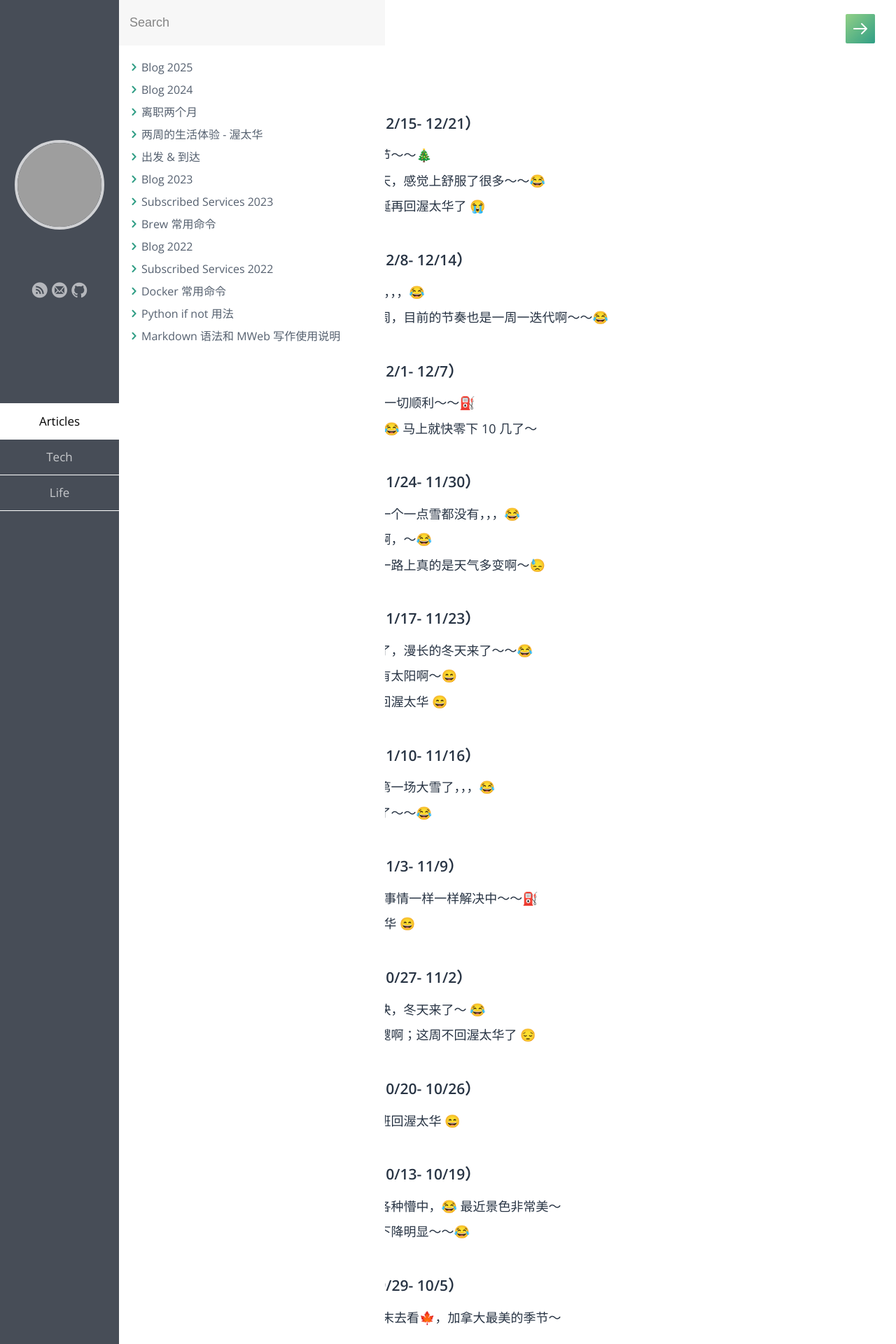
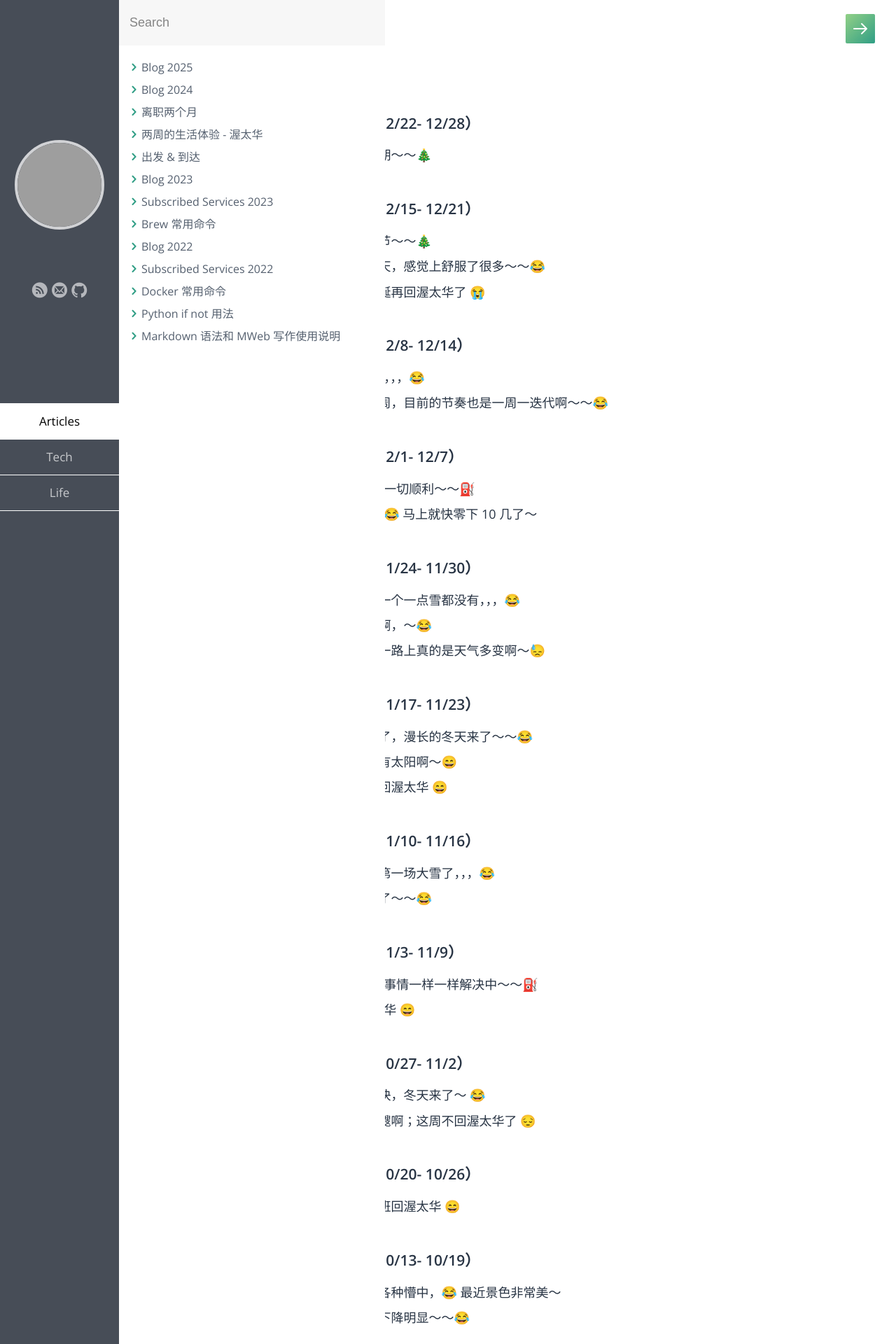
Before and after one commit to samxupeiran/samxupeiran.github.io, a Jekyll site: the page built from _posts/life/2025-01-02-my-blog.md, in a window 1280 px wide. Shown: the top 1920 px of the page at 70% size. Built offline with Jekyll 4.4.1, drawn with Linux system fonts in a browser that asks for light colours; some web fonts are replaced; some of the changed text lies outside the part shown; grey boxes are pictures that could not be loaded.

Commit message:
feat: add weekly blog 12/22

```diff
--- a/_posts/life/2025-01-02-my-blog.md
+++ b/_posts/life/2025-01-02-my-blog.md
@@ -5,6 +5,9 @@ category: Life
 tags: Blog
 ---
 
+
+- ### 2025 年 12 月 第 4 周（12/22- 12/28）
+     - 12/22 圣诞周了，期待假期～～🎄
 
 - ### 2025 年 12 月 第 3 周（12/15- 12/21）
      - 12/15 周一啦，等待圣诞节～～🎄
```
